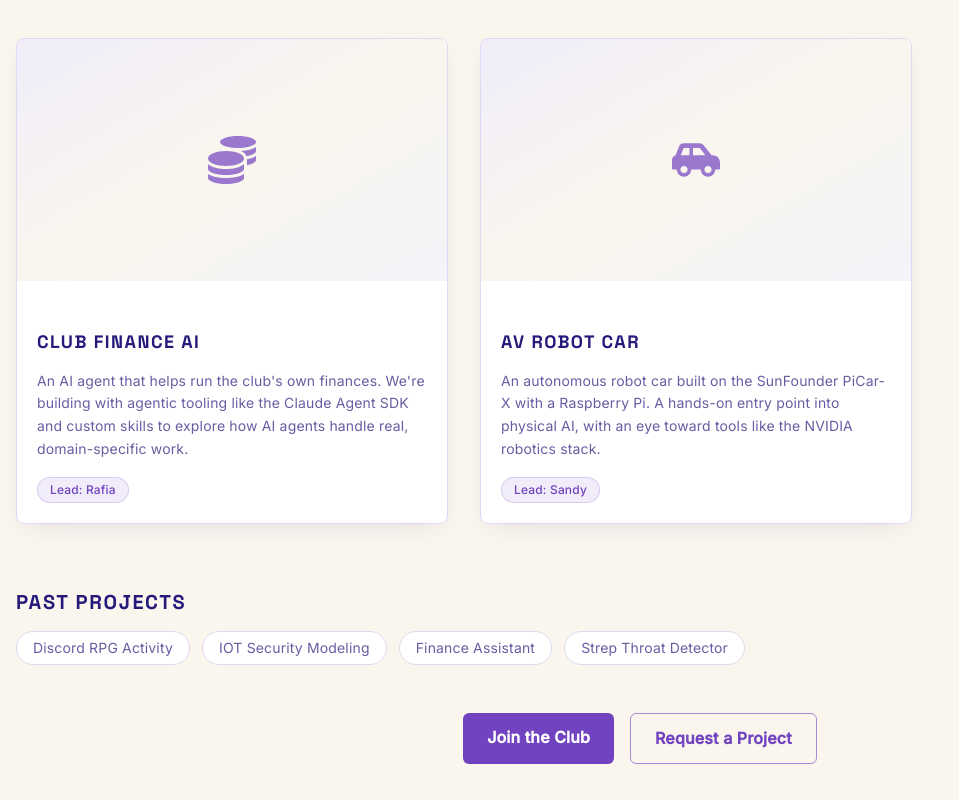
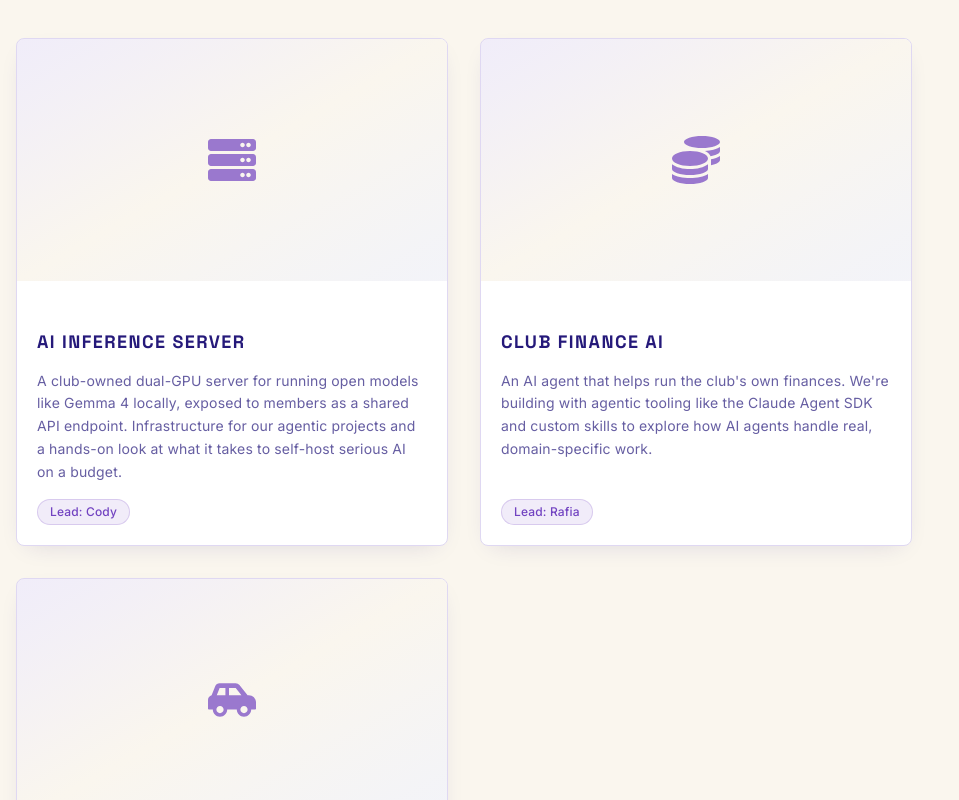
Before and after one commit to grcodeman/dsc-website-fork, a Next.js app: page /projects in a window 1280 px wide. Shown: the part 540-1340 px from the top of the page, without its empty margins (0-959 px from the left). Built offline with nearby package versions, Linux system fonts and the light colour scheme; no server answers.

Commit message:
Add AI Inference Server as the first active project
Co-Authored-By: Claude Fable 5 <noreply@anthropic.com>
Claude-Session: https://claude.ai/code/session_01T4kgQ8QvqNASGU5PmyUZhK

```diff
--- a/components/sections/Projects.tsx
+++ b/components/sections/Projects.tsx
@@ -1,10 +1,16 @@
 import React from 'react';
 import ProjectCard from '../cards/ProjectCard';
 import Link from 'next/link';
-import { FaCoins, FaCarSide } from 'react-icons/fa';
+import { FaCoins, FaCarSide, FaServer } from 'react-icons/fa';
 
-// 2026-27 active projects, both eboard-led
+// 2026-27 active projects, all eboard-led
 const projects = [
+  {
+    name: "AI Inference Server",
+    lead: "Cody",
+    icon: <FaServer />,
+    description: "A club-owned dual-GPU server for running open models like Gemma 4 locally, exposed to members as a shared API endpoint. Infrastructure for our agentic projects and a hands-on look at what it takes to self-host serious AI on a budget.",
+  },
   {
     name: "Club Finance AI",
     lead: "Rafia",
```
